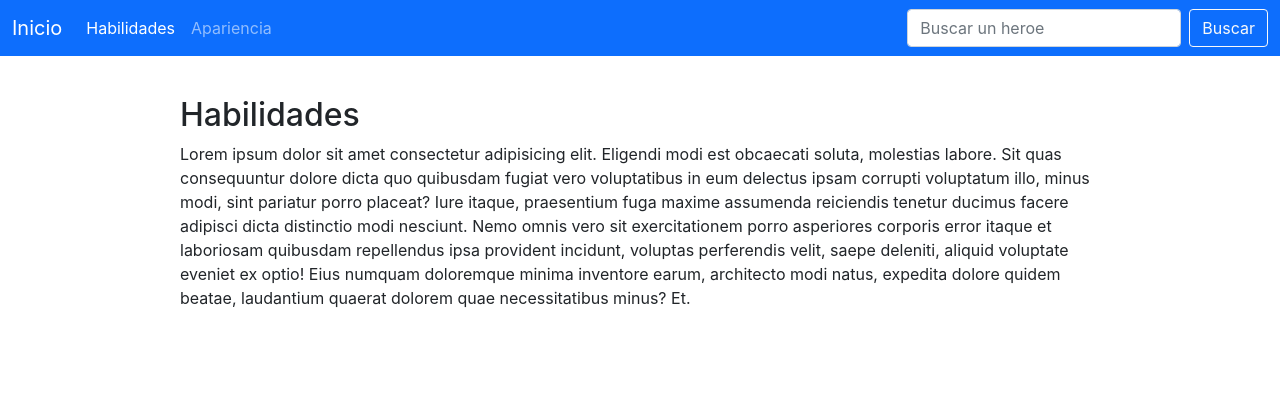
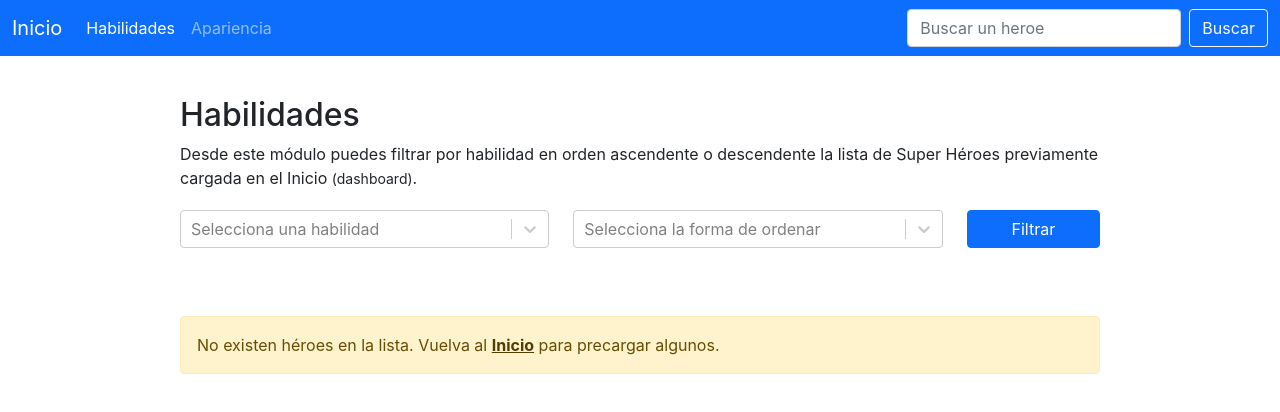
Before and after one commit to dany-eduard/superhero-react-app, a React (Create React App) app: page /habilidades in a window 1280 px wide. Shown: the top 412 px of the page. Built offline with nearby package versions, Linux system fonts and the light colour scheme.

Commit message:
add: filter view skills and habilidades component

```diff
--- a/package.json
+++ b/package.json
@@ -18,6 +18,7 @@
     "react-redux": "^7.2.6",
     "react-router-dom": "^6.0.2",
     "react-scripts": "4.0.3",
+    "react-select": "^5.2.1",
     "typescript": "^4.1.2",
     "web-vitals": "^1.0.1"
   },
--- a/src/components/CardHero/CardHero.tsx
+++ b/src/components/CardHero/CardHero.tsx
@@ -18,7 +18,7 @@ const index = (props: CardProps) => {
       <div className="d-flex justify-content-between">
         <div className="d-flex flex-row align-items-center">
           <div className="avatar">
-            <img className="img-fluid" src={image.url} alt={`${fullName}.profile`} />
+            <img className="img-fluid" src={image.url} alt={`${name}.profile`} />
           </div>
           <div className="ms-2 c-details">
             <h6 className="mb-0">{name}</h6> <span>{fullName}</span>
--- a/src/interfaces/Hero.interface.ts
+++ b/src/interfaces/Hero.interface.ts
@@ -11,6 +11,7 @@ export interface Hero {
 }
 
 export interface Powerstats {
+  [key: string]: string;
   intelligence: string;
   strength: string;
   speed: string;
--- a/src/pages/Habilidades/Habilidades.tsx
+++ b/src/pages/Habilidades/Habilidades.tsx
@@ -1,22 +1,175 @@
+import { Hero } from 'interfaces/Hero.interface'
+import { RootState } from 'store'
+import { SelectPowerstatsOptions, SortOptions } from 'constants/constantsHero'
 import { useSelector } from 'react-redux'
-import { RootState } from 'store'
+import { useState } from 'react'
+import CardHero from 'components/CardHero'
+import Loader from 'components/Loader'
+import Select, { SingleValue } from 'react-select'
+
+interface OSelect {
+  label: string
+  value: string
+}
+
+interface SortSelect extends OSelect {
+  value: 'asc' | 'desc' | string
+}
+
+interface SelectedOptions {
+  skill: OSelect | null
+  sortOption: SortSelect | null
+}
 
 const Habilidades = () => {
   const heroesList = useSelector((state: RootState) => state.superHeroes.list)
-  console.log(heroesList)
+  const [isLoading, setIsLoading] = useState(false)
+  const [alertDanger, setAlertDanger] = useState(false)
+  const [sortedHeroesList, setSortedHeroesList] = useState([] as Hero[] as any[])
+  const [selectedOption, setSelectedOption] = useState<SelectedOptions>({
+    skill: null,
+    sortOption: null,
+  })
+
+  const handleSelectChange = (name: string) => (e: SingleValue<OSelect | null>) => {
+    setSelectedOption({ ...selectedOption, [name]: e })
+  }
+
+  const sortPropertyArray = (array: any[], property: string, sortOption: 'asc' | 'desc') => {
+    /**
+     * flatMap: Devuelve una versión aplanada del arreglo.
+     * match con regex: Obtiene las ocurrencias de una expresión regular.
+     * sort: Devuelve un arreglo ordenado.
+     * filter: Crea un nuevo arreglo con todos los elementos que cumplan una condición.
+     * spreat: Permite a un elemento iterable ser expandido (concatenación para esta solución).
+     */
+    const nums = array
+      .flatMap((curr: any) => curr.powerstats[property].match(/(\d+)/g))
+      .sort((a: any, b: any) => (sortOption === 'asc' ? a - b : b - a))
+      .filter((num: any) => num)
+
+    const strings = array
+      .flatMap((curr: any) => curr.powerstats[property].match(/^[A-Za-z]+$/))
+      .filter((string: any) => string)
+      .sort((a: any, b: any) => a.localeCompare(b))
+
+    return sortOption === 'asc' ? [...strings, ...nums] : [...nums, ...strings]
+  }
+
+  const sortHeroes = (property: string, sortedSkill: string[] | number[]) => {
+    const sortedHeroes: Hero[] = []
+    sortedSkill.forEach((skill) => {
+      heroesList.forEach((hero: Hero) => {
+        if (!sortedHeroes.includes(hero) && hero.powerstats[property] === skill) {
+          sortedHeroes.push(hero)
+        }
+      })
+    })
+
+    return sortedHeroes
+  }
+
+  const validateFilters = () => {
+    if (!selectedOption.skill || !selectedOption.sortOption) {
+      setAlertDanger(true)
+      setTimeout(() => {
+        setAlertDanger(false)
+      }, 4000)
+      return false
+    }
+    return true
+  }
+
+  const handleFilter = () => {
+    if (!validateFilters()) return
+    setIsLoading(true)
+    const { skill, sortOption } = selectedOption
+    const sort = sortOption ? sortOption.value : 'asc'
+    const property = skill ? skill.value : 'intelligence'
+    if (skill && sortOption) {
+      if (sort === 'asc' || sort === 'desc') {
+        const sortedSkill = sortPropertyArray(heroesList, property, sort)
+        const sortedHeroes = sortHeroes(property, sortedSkill)
+        setSortedHeroesList(sortedHeroes)
+      }
+    }
+    setIsLoading(false)
+  }
+
   return (
     <div className="custom-container">
       <h2>Habilidades</h2>
       <p>
-        Lorem ipsum dolor sit amet consectetur adipisicing elit. Eligendi modi est obcaecati soluta, molestias labore.
-        Sit quas consequuntur dolore dicta quo quibusdam fugiat vero voluptatibus in eum delectus ipsam corrupti
-        voluptatum illo, minus modi, sint pariatur porro placeat? Iure itaque, praesentium fuga maxime assumenda
-        reiciendis tenetur ducimus facere adipisci dicta distinctio modi nesciunt. Nemo omnis vero sit exercitationem
-        porro asperiores corporis error itaque et laboriosam quibusdam repellendus ipsa provident incidunt, voluptas
-        perferendis velit, saepe deleniti, aliquid voluptate eveniet ex optio! Eius numquam doloremque minima inventore
-        earum, architecto modi natus, expedita dolore quidem beatae, laudantium quaerat dolorem quae necessitatibus
-        minus? Et.
+        Desde este módulo puedes filtrar por habilidad en orden ascendente o descendente la lista de Super Héroes
+        previamente cargada en el Inicio <small>(dashboard)</small>.
       </p>
+
+      {alertDanger && (
+        <div className="alert alert-danger" role="alert">
+          Debe seleccionar una habilidad y una opción de ordenamiento para poder filtrar.
+        </div>
+      )}
+
+      <div className="row">
+        <div className="col-md-5">
+          <Select
+            className="mt-1 mb-1"
+            isClearable
+            onChange={handleSelectChange('skill')}
+            options={SelectPowerstatsOptions}
+            placeholder="Selecciona una habilidad"
+            value={selectedOption.skill}
+          />
+        </div>
+        <div className="col-md-5">
+          <Select
+            className="mt-1 mb-1"
+            isClearable
+            onChange={handleSelectChange('sortOption')}
+            options={SortOptions}
+            placeholder="Selecciona la forma de ordenar"
+            value={selectedOption.sortOption}
+          />
+        </div>
+        <div className="col-md-2">
+          <div className="d-grid gap-2 mt-1 mb-1">
+            <button type="button" id="btn-order-powerstats" className="btn btn-primary" onClick={handleFilter}>
+              Filtrar
+            </button>
+          </div>
+        </div>
+      </div>
+
+      {isLoading ? (
+        <Loader />
+      ) : (
+        <div className="mt-5 mb-3">
+          <div className="row">
+            {sortedHeroesList.length > 0 &&
+              sortedHeroesList.map((hero) => (
+                <div className="col-md-4" key={hero.id}>
+                  <CardHero
+                    name={hero.name}
+                    powerstats={hero.powerstats}
+                    fullName={hero.biography[`full-name`]}
+                    alignment={hero.biography.alignment}
+                    appearance={hero.appearance}
+                    image={hero.image}
+                  />
+                </div>
+              ))}
+          </div>
+        </div>
+      )}
+      {heroesList.length === 0 && (
+        <div className="alert alert-warning" role="alert">
+          No existen héroes en la lista. Vuelva al{' '}
+          <a href="/superhero-react-app" className="alert-link">
+            Inicio
+          </a>{' '}
+          para precargar algunos.
+        </div>
+      )}
     </div>
   )
 }
```
